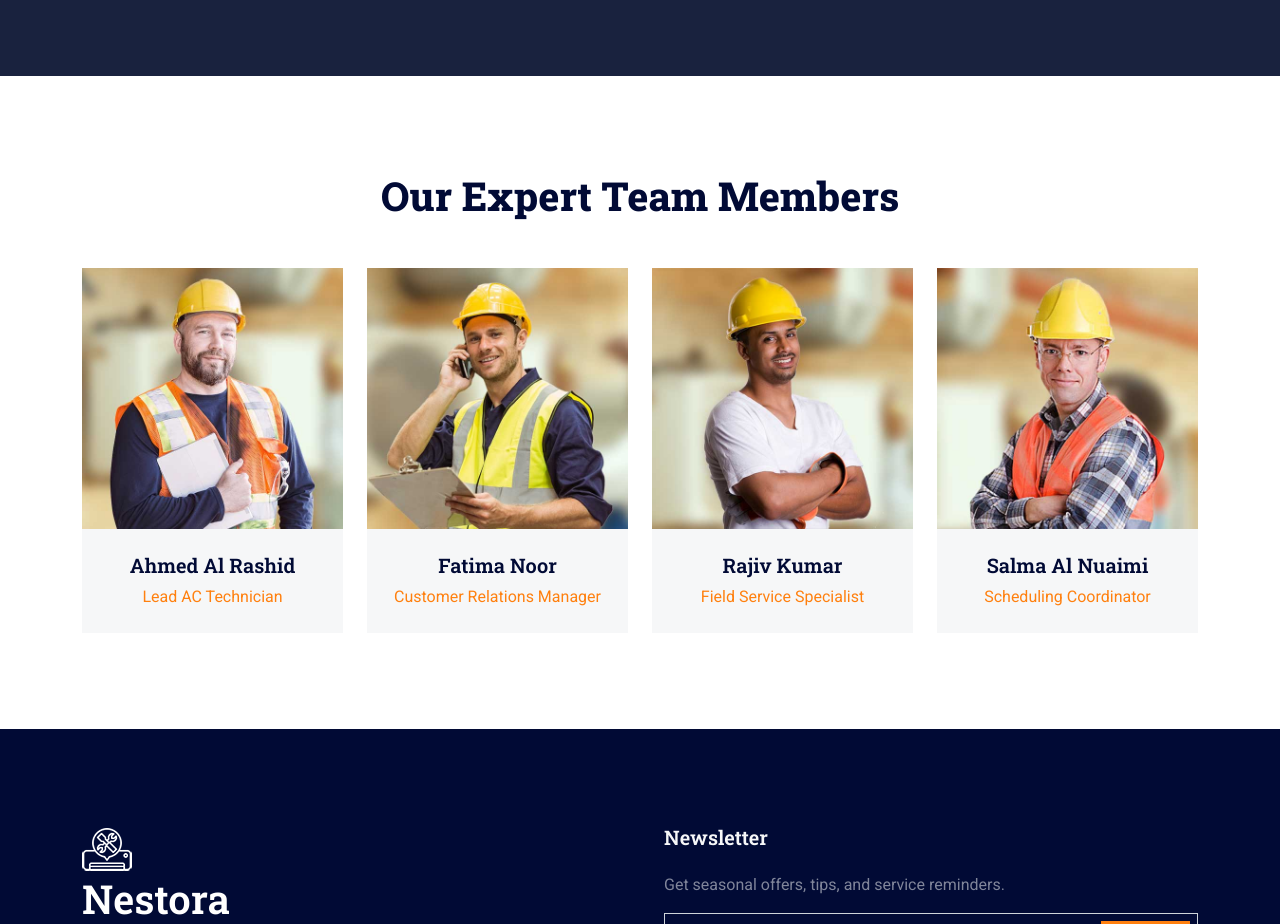
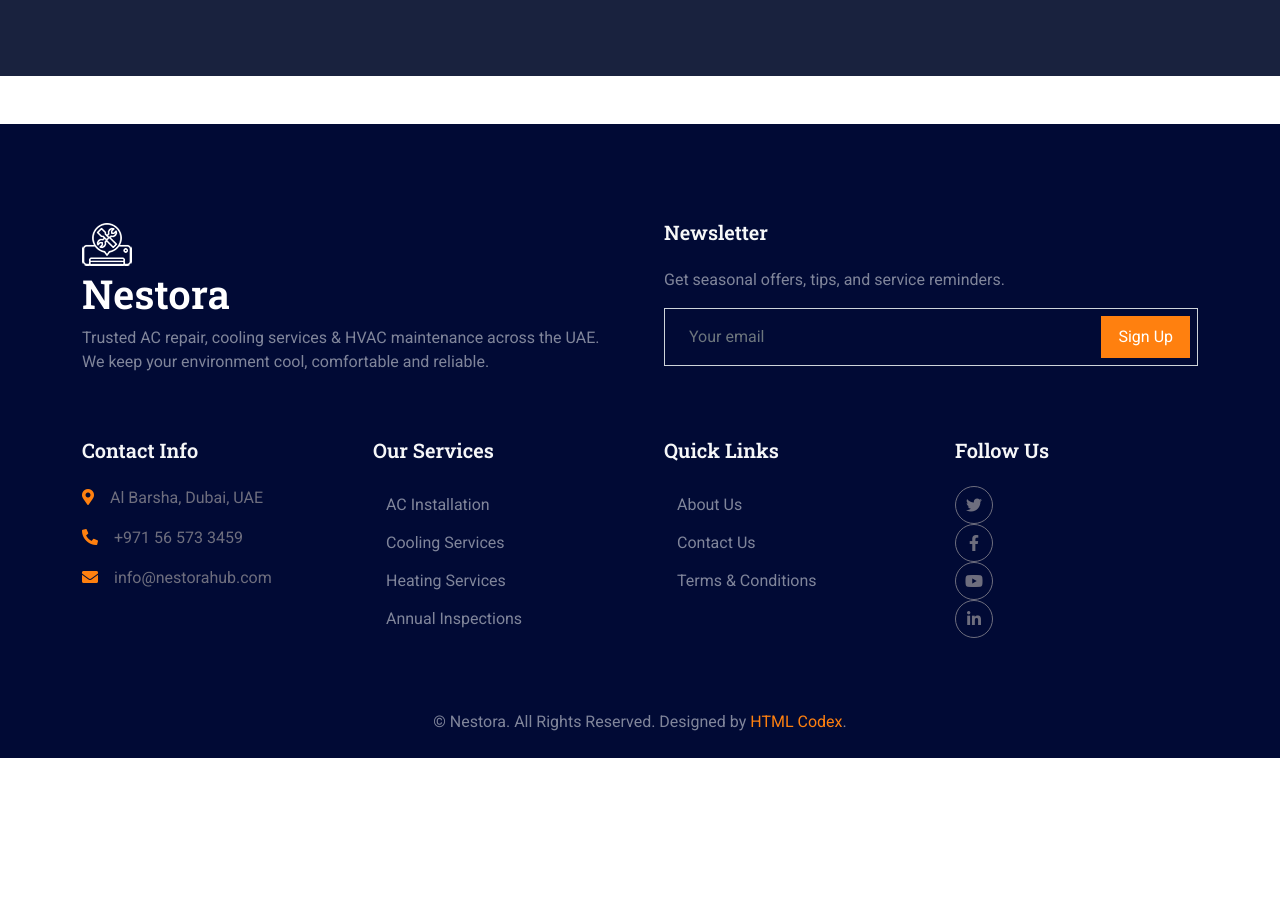
Before and after one commit to nestorahub/nestoracarpet, a plain HTML site: page about.html in a window 1280 px wide. Shown: the part 1300-2224 px from the top of the page. After the commit the page ends 2058 px from the top, so only its background shows below. Drawn offline with nearby package versions, Linux system fonts and the light colour scheme.

Commit message:
Update about.html

```diff
--- a/about.html
+++ b/about.html
@@ -180,47 +180,7 @@
     <!-- Facts End -->
 
 
-    <!-- Team Start -->
-    <div class="container-xxl py-5">
-        <div class="container">
-            <div class="text-center mb-5 wow fadeInUp"><h1 class="display-6">Our Expert Team Members</h1></div>
-            <div class="row g-4">
-                <div class="col-lg-3 col-md-6 wow fadeInUp" data-wow-delay="0.1s">
-                    <div class="team-item">
-                        <img src="img/team-1.jpg" class="img-fluid" alt="">
-                        <div class="bg-light text-center p-4">
-                            <h5>Ahmed Al Rashid</h5><span class="text-primary">Lead AC Technician</span>
-                        </div>
-                    </div>
-                </div>
-                <div class="col-lg-3 col-md-6 wow fadeInUp" data-wow-delay="0.3s">
-                    <div class="team-item">
-                        <img src="img/team-2.jpg" class="img-fluid" alt="">
-                        <div class="bg-light text-center p-4">
-                            <h5>Fatima Noor</h5><span class="text-primary">Customer Relations Manager</span>
-                        </div>
-                    </div>
-                </div>
-                <div class="col-lg-3 col-md-6 wow fadeInUp" data-wow-delay="0.5s">
-                    <div class="team-item">
-                        <img src="img/team-3.jpg" class="img-fluid" alt="">
-                        <div class="bg-light text-center p-4">
-                            <h5>Rajiv Kumar</h5><span class="text-primary">Field Service Specialist</span>
-                        </div>
-                    </div>
-                </div>
-                <div class="col-lg-3 col-md-6 wow fadeInUp" data-wow-delay="0.7s">
-                    <div class="team-item">
-                        <img src="img/team-4.jpg" class="img-fluid" alt="">
-                        <div class="bg-light text-center p-4">
-                            <h5>Salma Al Nuaimi</h5><span class="text-primary">Scheduling Coordinator</span>
-                        </div>
-                    </div>
-                </div>
-            </div>
-        </div>
-    </div>
-    <!-- Team End -->
+
 
     <!-- Footer Start -->
     <div class="container-fluid bg-dark footer mt-5 pt-5 wow fadeIn" data-wow-delay="0.1s">
```
